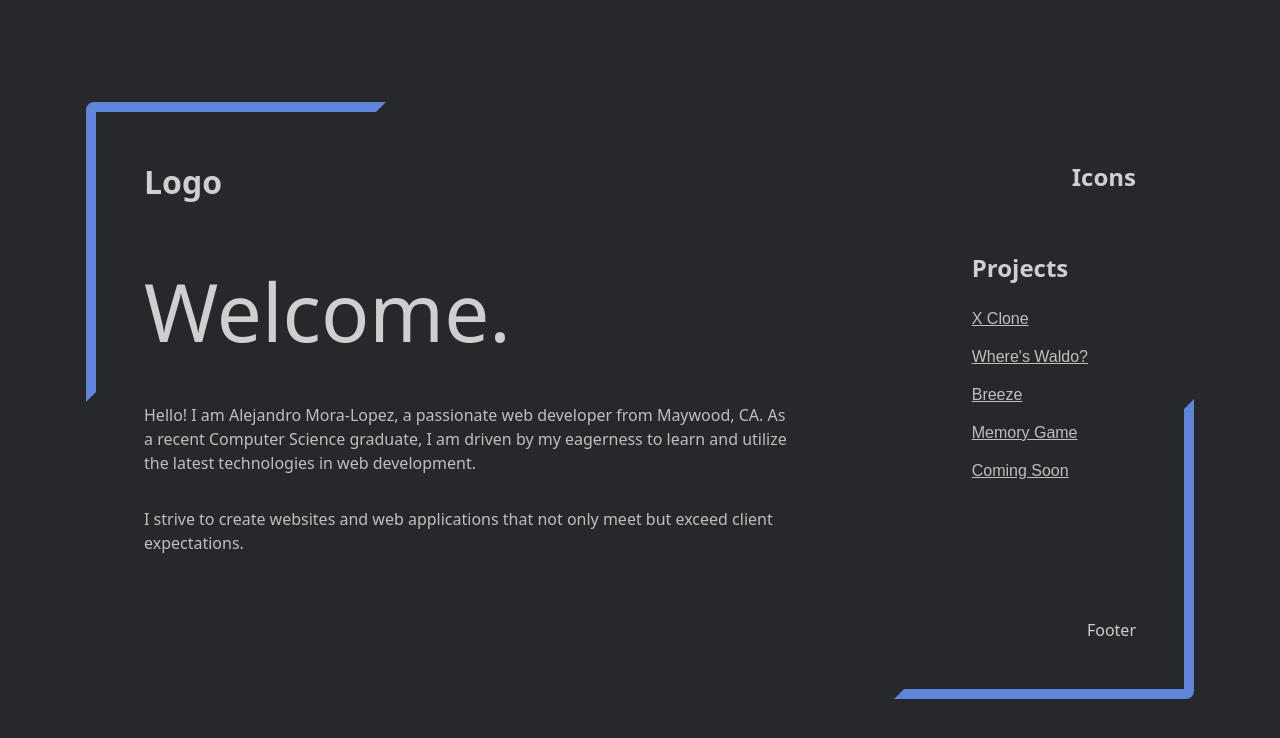
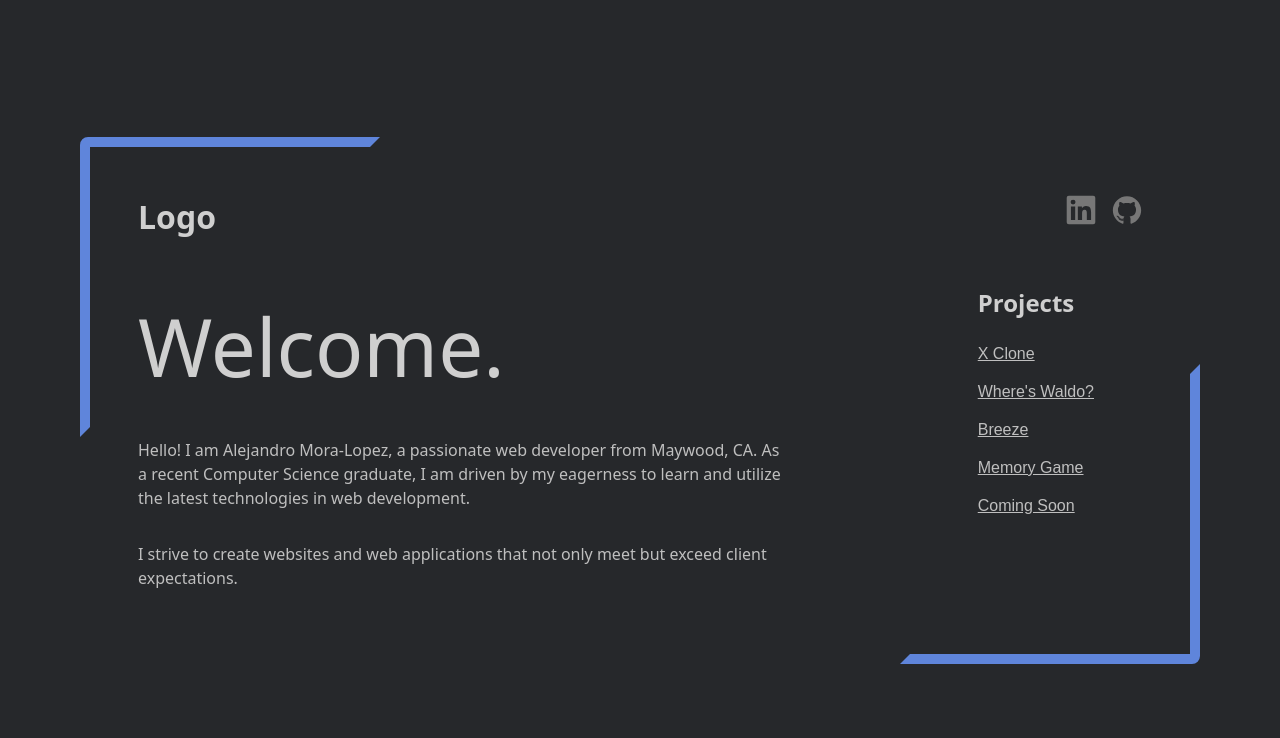
Before and after one commit to amora7741/Portfolio, a React (Vite) app: page / in a window 1280 px wide. Shown: the top 738 px of the page. Built offline with nearby package versions, Linux system fonts and the light colour scheme.

Commit message:
Add social icons

```diff
--- a/src/components/Card.jsx
+++ b/src/components/Card.jsx
@@ -2,6 +2,7 @@
 import BottomRightBorder from './BottomRightBorder';
 import ProjectList from './ProjectList';
 import { motion } from 'framer-motion';
+import SocialIcons from './SocialIcons';
 
 const Card = ({ children, cardClass = '' }) => {
   return (
@@ -10,7 +11,7 @@
       <div className={`card ${cardClass}`}>
         <header>
           <h1>Logo</h1>
-          <h2>Icons</h2>
+          <SocialIcons />
         </header>
         <motion.div
           className='card-main'
@@ -23,7 +24,6 @@
             <ProjectList />
           </div>
         </motion.div>
-        <footer>Footer</footer>
       </div>
       <BottomRightBorder />
     </div>
--- /dev/null
+++ b/src/components/SocialIcons.jsx
@@ -0,0 +1,27 @@
+const SocialIcons = () => {
+  return (
+    <div className='social-icons'>
+      <a
+        rel='noopener'
+        target='_blank'
+        href='https://www.linkedin.com/in/alejandro-mora-lopez-06b95b307/'
+      >
+        <svg viewBox='0 0 128 128'>
+          <path d='M116 3H12a8.91 8.91 0 00-9 8.8v104.42a8.91 8.91 0 009 8.78h104a8.93 8.93 0 009-8.81V11.77A8.93 8.93 0 00116 3zM39.17 107H21.06V48.73h18.11zm-9-66.21a10.5 10.5 0 1110.49-10.5 10.5 10.5 0 01-10.54 10.48zM107 107H88.89V78.65c0-6.75-.12-15.44-9.41-15.44s-10.87 7.36-10.87 15V107H50.53V48.73h17.36v8h.24c2.42-4.58 8.32-9.41 17.13-9.41C103.6 47.28 107 59.35 107 75z'></path>
+        </svg>
+      </a>
+      <a rel='noopener' target='_blank' href='https://github.com/amora7741'>
+        <svg viewBox='0 0 128 128'>
+          <path
+            fillRule='evenodd'
+            clipRule='evenodd'
+            d='M64 5.103c-33.347 0-60.388 27.035-60.388 60.388 0 26.682 17.303 49.317 41.297 57.303 3.017.56 4.125-1.31 4.125-2.905 0-1.44-.056-6.197-.082-11.243-16.8 3.653-20.345-7.125-20.345-7.125-2.747-6.98-6.705-8.836-6.705-8.836-5.48-3.748.413-3.67.413-3.67 6.063.425 9.257 6.223 9.257 6.223 5.386 9.23 14.127 6.562 17.573 5.02.542-3.903 2.107-6.568 3.834-8.076-13.413-1.525-27.514-6.704-27.514-29.843 0-6.593 2.36-11.98 6.223-16.21-.628-1.52-2.695-7.662.584-15.98 0 0 5.07-1.623 16.61 6.19C53.7 35 58.867 34.327 64 34.304c5.13.023 10.3.694 15.127 2.033 11.526-7.813 16.59-6.19 16.59-6.19 3.287 8.317 1.22 14.46.593 15.98 3.872 4.23 6.215 9.617 6.215 16.21 0 23.194-14.127 28.3-27.574 29.796 2.167 1.874 4.097 5.55 4.097 11.183 0 8.08-.07 14.583-.07 16.572 0 1.607 1.088 3.49 4.148 2.897 23.98-7.994 41.263-30.622 41.263-57.294C124.388 32.14 97.35 5.104 64 5.104z'
+          ></path>
+          <path d='M26.484 91.806c-.133.3-.605.39-1.035.185-.44-.196-.685-.605-.543-.906.13-.31.603-.395 1.04-.188.44.197.69.61.537.91zm2.446 2.729c-.287.267-.85.143-1.232-.28-.396-.42-.47-.983-.177-1.254.298-.266.844-.14 1.24.28.394.426.472.984.17 1.255zM31.312 98.012c-.37.258-.976.017-1.35-.52-.37-.538-.37-1.183.01-1.44.373-.258.97-.025 1.35.507.368.545.368 1.19-.01 1.452zm3.261 3.361c-.33.365-1.036.267-1.552-.23-.527-.487-.674-1.18-.343-1.544.336-.366 1.045-.264 1.564.23.527.486.686 1.18.333 1.543zm4.5 1.951c-.147.473-.825.688-1.51.486-.683-.207-1.13-.76-.99-1.238.14-.477.823-.7 1.512-.485.683.206 1.13.756.988 1.237zm4.943.361c.017.498-.563.91-1.28.92-.723.017-1.308-.387-1.315-.877 0-.503.568-.91 1.29-.924.717-.013 1.306.387 1.306.88zm4.598-.782c.086.485-.413.984-1.126 1.117-.7.13-1.35-.172-1.44-.653-.086-.498.422-.997 1.122-1.126.714-.123 1.354.17 1.444.663zm0 0'></path>
+        </svg>
+      </a>
+    </div>
+  );
+};
+
+export default SocialIcons;
--- a/src/style.scss
+++ b/src/style.scss
@@ -15,6 +15,7 @@
 
   &:hover {
     color: $color;
+    fill: $color;
   }
 }
 
@@ -38,8 +39,11 @@
 
 .card-wrapper {
   position: relative;
+  width: 95%;
+  max-width: 1100px;
 
-  svg {
+  .top-left,
+  .bottom-right {
     position: absolute;
     fill: $svg-color;
   }
@@ -59,7 +63,6 @@
   @include flex-display($align: start, $justify: start, $direction: column);
   position: relative;
   padding: 3rem;
-  width: 68rem;
   height: auto;
   background-color: $background-color;
   gap: 3rem;
@@ -147,3 +150,16 @@
     @include hoverColor();
   }
 }
+
+.social-icons {
+  @include flex-display();
+  gap: 1rem;
+
+  svg {
+    width: 30px;
+    fill: #777;
+
+    @include hoverColor();
+    transition: fill 0.2s ease-in-out;
+  }
+}
```
